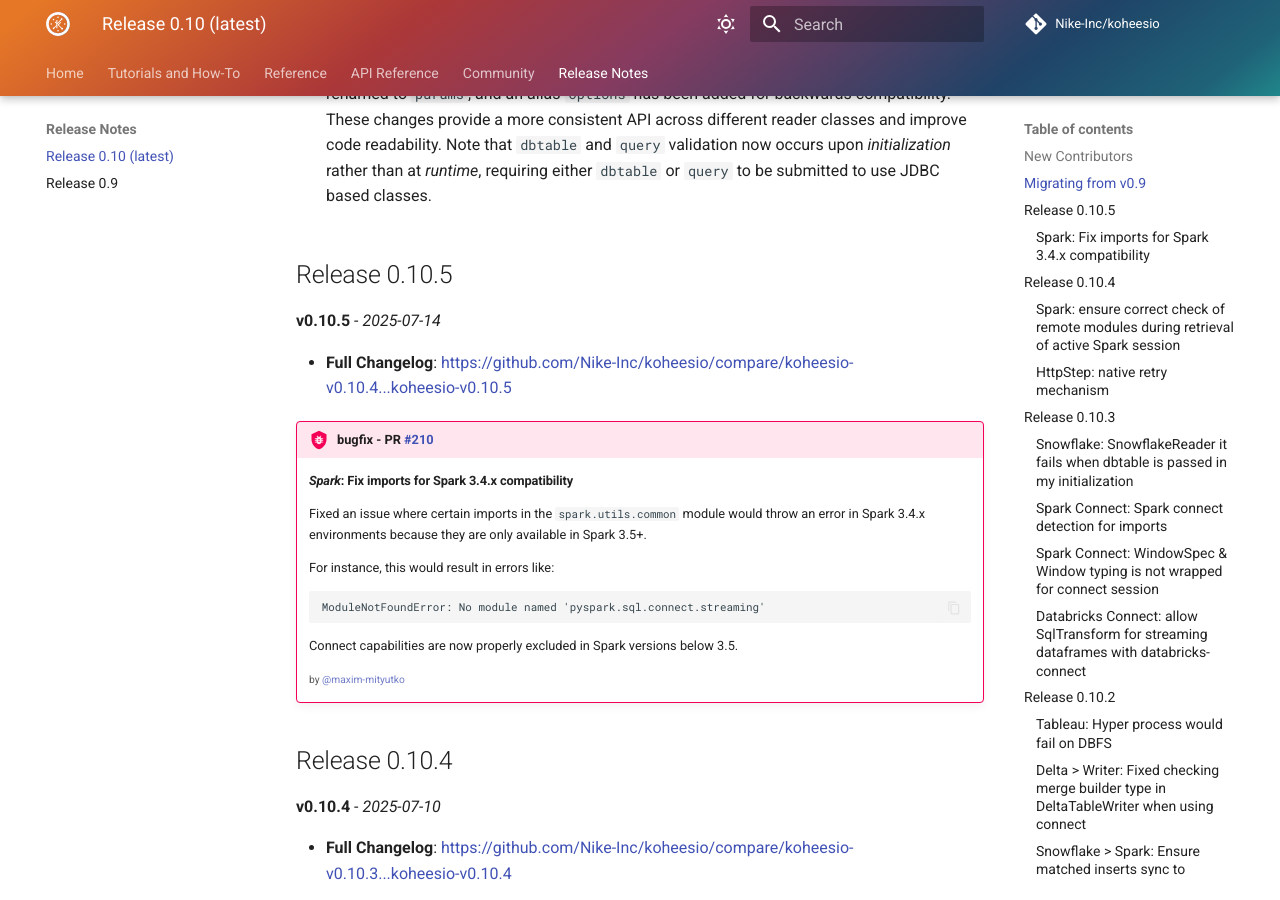
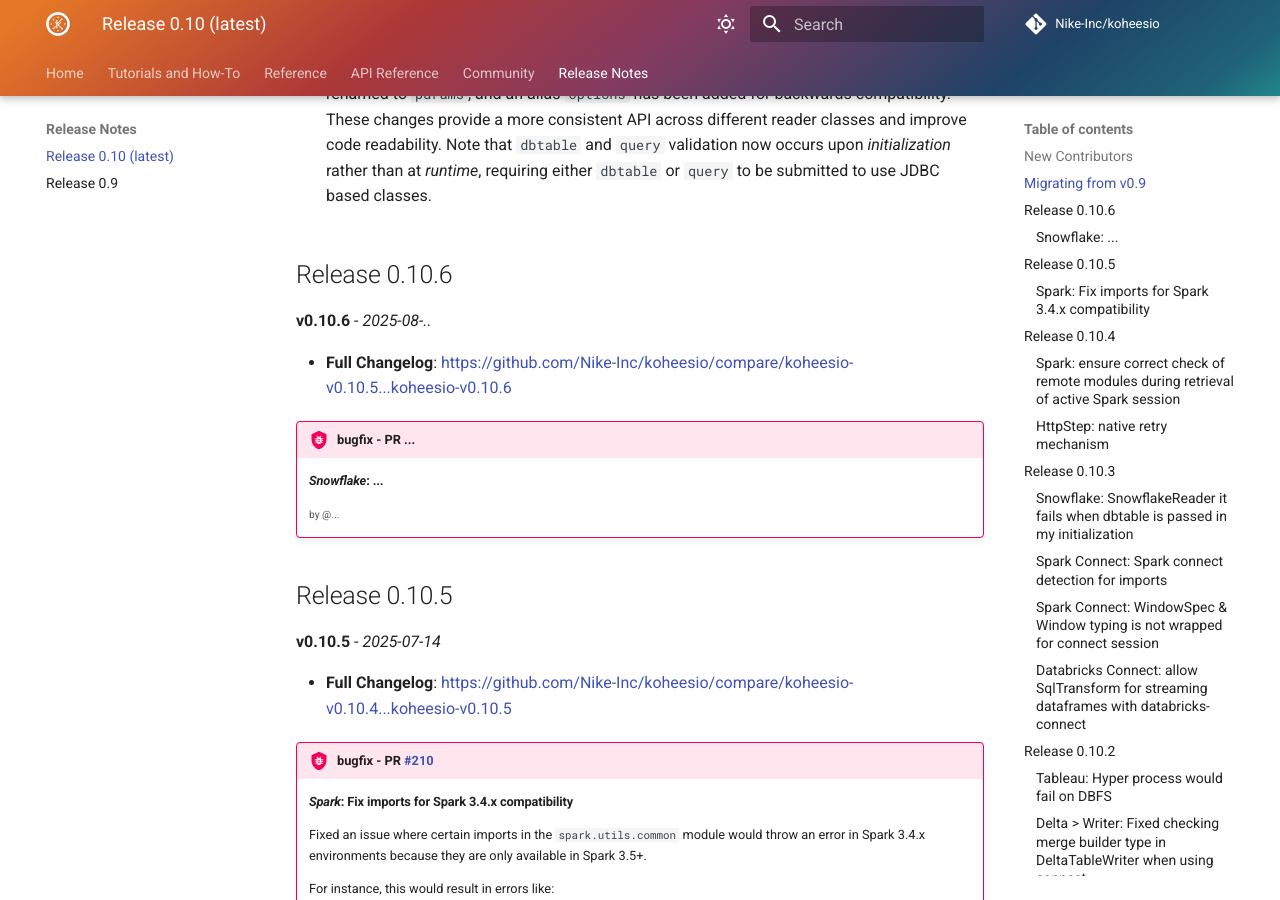
Before and after one commit to Nike-Inc/koheesio, an MkDocs documentation site: the page built from docs/releases/0.10.md, in a window 1280 px wide and 900 px high, scrolled down 1090 px. Built offline with MkDocs 1.6.1 and Material for MkDocs 9.7.7, drawn with Linux system fonts in a browser that asks for light colours; comment, search, counter and statistics services are not loaded; the version menu is left out.

Commit message:
Update 0.10 release notes

```diff
--- a/docs/releases/0.10.md
+++ b/docs/releases/0.10.md
@@ -23,6 +23,18 @@
 * The `HttpStep` class now supports authorization headers with proper masking for improved security. This change addresses potential data leaks in authorization headers, ensuring secure handling of sensitive information. Comprehensive unit tests have been added to prevent regressions and ensure expected behavior. Consider updating your `HttpStep` implementations to take advantage of this enhanced security feature.
 
 * `JDBCReader`, `HanaReader`, and `TeradataReader` classes have been updated to use `params` over `options` for improved consistency and maintainability. The `options` field has been renamed to `params`, and an alias `options` has been added for backwards compatibility. These changes provide a more consistent API across different reader classes and improve code readability. Note that `dbtable` and `query` validation now occurs upon *initialization* rather than at *runtime*, requiring either `dbtable` or `query` to be submitted to use JDBC based classes.
+
+## Release 0.10.6
+
+**v0.10.6** - *2025-08-..*
+
+* **Full Changelog**:
+    <https://github.com/Nike-Inc/koheesio/compare/koheesio-v0.10.5...koheesio-v0.10.6>
+
+!!! bug "bugfix - PR ..."
+    #### *Snowflake*: ...
+
+    <small> by @...</small>
 
 ## Release 0.10.5
 
```
